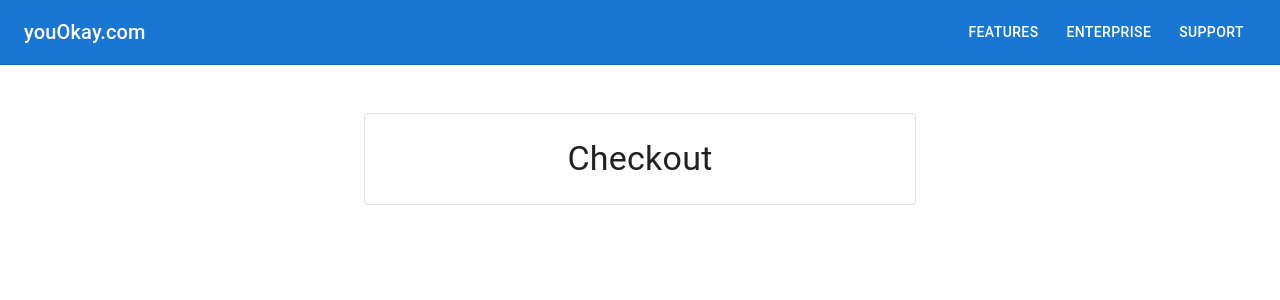
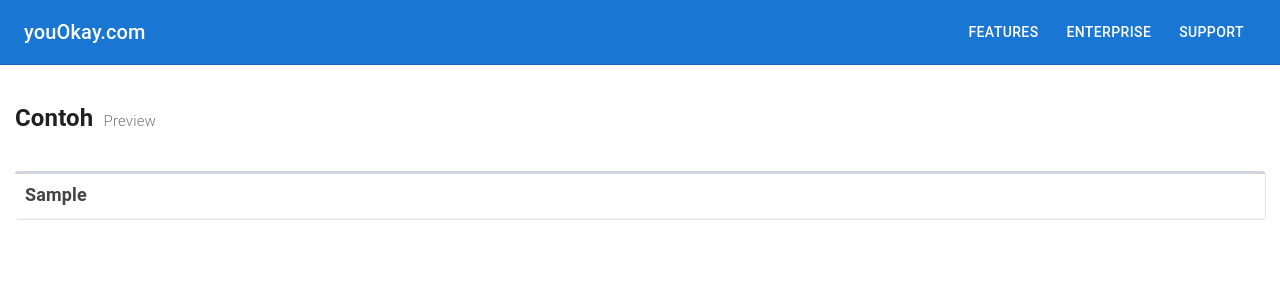
Before and after one commit to junifar/myNext, a Next.js app: page /dashboard in a window 1280 px wide. Shown: the top 300 px of the page. Built offline with nearby package versions, Linux system fonts and the light colour scheme.

Commit message:
Adding Box

```diff
--- /dev/null
+++ b/components/common/content/header/index.js
@@ -0,0 +1,19 @@
+import { Fragment } from "react";
+import styles from "./index.module.css";
+
+const ContentHeader = (props) => {
+  return (
+    <Fragment>
+      <section className={styles.ContentHeader}>
+        <h1>
+          {props.title}{" "}
+          <small className={styles.ContentHeaderSubtitle}>
+            {props.subtitle}
+          </small>
+        </h1>
+      </section>
+    </Fragment>
+  );
+};
+
+export default ContentHeader;
--- /dev/null
+++ b/components/common/content/header/index.module.css
@@ -0,0 +1,13 @@
+.ContentHeader {
+  position: relative;
+  padding: 15px 15px 0 15px;
+}
+
+.ContentHeaderSubtitle {
+  font-size: 15px;
+  display: inline-block;
+  padding-left: 4px;
+  font-weight: 300;
+  line-height: 1;
+  color: #777;
+}
--- a/components/dashboard/index.js
+++ b/components/dashboard/index.js
@@ -1,16 +1,22 @@
-const {
-  CssBaseline,
-  Container,
-  Paper,
-  Typography,
-} = require("@material-ui/core");
+import ContentHeader from "../common/content/header";
+import style from "./index.module.css";
+
+const { CssBaseline, Box } = require("@material-ui/core");
 const { Fragment } = require("react");
 
 const DashboardPageIndex = () => {
   return (
     <Fragment>
       <CssBaseline />
-      <Container component="main" maxWidth="sm" sx={{ mb: 4 }}>
+      <ContentHeader title="Contoh" subtitle="Preview" />
+      <section className={style.Content}>
+        <Box className={style.Box}>
+          <div className={style.BoxHeader}>
+            <h2 className={style.BoxTitle}>Sample</h2>
+          </div>
+        </Box>
+      </section>
+      {/* <Container component="main" maxWidth="sm" sx={{ mb: 4 }}>
         <Paper
           variant="outlined"
           sx={{ my: { xs: 3, md: 6 }, p: { xs: 2, md: 3 } }}>
@@ -18,7 +24,7 @@ const DashboardPageIndex = () => {
             Checkout
           </Typography>
         </Paper>
-      </Container>
+      </Container> */}
     </Fragment>
   );
 };
--- /dev/null
+++ b/components/dashboard/index.module.css
@@ -0,0 +1,35 @@
+.Box {
+  position: relative;
+  border-radius: 3px;
+  background: #ffffff;
+  border-top: 3px solid #d2d6de;
+  margin-bottom: 20px;
+  width: 100%;
+  box-shadow: 1px 1px rgb(0 0 0 / 10%);
+  border-top-color: #d2d6de;
+  display: block;
+}
+
+.Content {
+  min-height: 250px;
+  padding: 15px;
+  margin-right: auto;
+  margin-left: auto;
+  padding-left: 15px;
+  padding-right: 15px;
+}
+
+.BoxHeader {
+  border-bottom: 1px solid #f4f4f4;
+  color: #444;
+  display: block;
+  padding: 10px;
+  position: relative;
+}
+
+.BoxTitle {
+  display: inline-block;
+  font-size: 18px;
+  margin: 0;
+  line-height: 1;
+}
```
